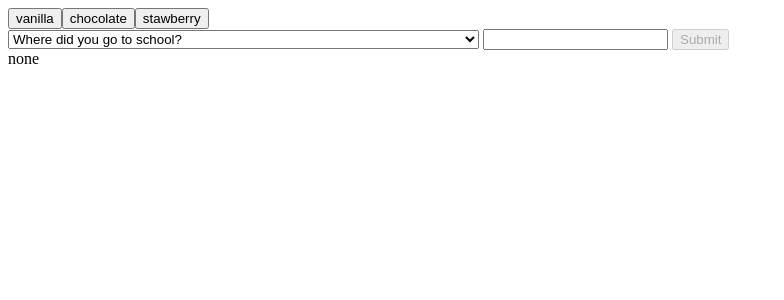
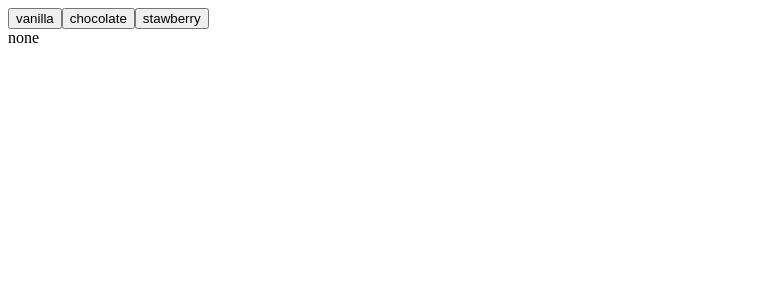
Before and after one commit to timdecillis/svelte-practice, a SvelteKit app: page / in a window 1280 px wide. Shown: the top 300 px of the page, without its empty margins (0-784 px from the left). Built offline with nearby package versions, Linux system fonts and the light colour scheme.

Commit message:
Removed component

```diff
--- a/src/routes/Options.svelte
+++ b/src/routes/Options.svelte
@@ -46,22 +46,3 @@
 
   >{flavor} </button>
 {/each}
-
-<form on:submit|preventDefault={handleSubmit}>
-	<select
-		bind:value={selected}
-		on:change={() => (answer = '')}
-	>
-		{#each questions as question}
-			<option value={question}>
-				{question.text}
-			</option>
-		{/each}
-	</select>
-
-	<input bind:value={answer} />
-
-	<button disabled={!answer} type="submit">
-		Submit
-	</button>
-</form>
```
